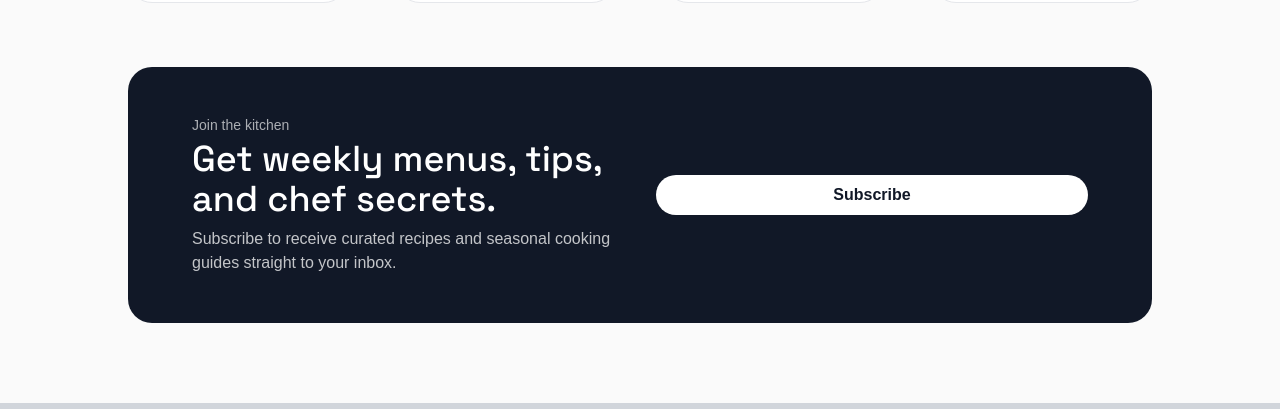
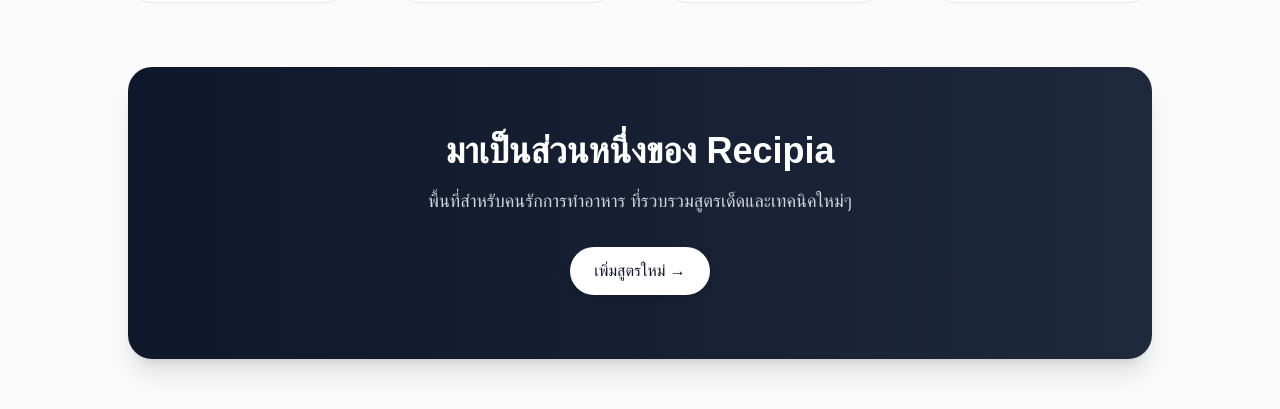
Before and after one commit to OlDeuS1/Recipia, a React (Vite) app: page / in a window 1280 px wide. Shown: the part 1754-2163 px from the top of the page. Built offline with nearby package versions, Linux system fonts and the light colour scheme; a web font is replaced by a local one.

Commit message:
update CTASection

```diff
--- a/src/components/sections/CTASection.jsx
+++ b/src/components/sections/CTASection.jsx
@@ -1,19 +1,19 @@
 function CTASection() {
   return (
-    <section className="bg-gray-900 text-white rounded-3xl px-6 md:px-16 py-12 grid grid-cols-1 md:grid-cols-2 gap-8 items-center">
-      <div>
-        <p className="text-white/65 text-sm mb-1">Join the kitchen</p>
-        <h2 className="m-0 mb-2 font-display text-3xl md:text-4xl">
-          Get weekly menus, tips, and chef secrets.
+    <section className="bg-gray-50">
+      <div className="bg-gradient-to-r from-slate-900 to-slate-800 rounded-3xl py-16 px-6 text-center shadow-xl">
+        <h2 className="text-3xl md:text-4xl font-bold text-white mb-4">
+          มาเป็นส่วนหนึ่งของ Recipia
         </h2>
-        <p className="m-0 text-white/75">
-          Subscribe to receive curated recipes and seasonal cooking guides
-          straight to your inbox.
+
+        <p className="text-gray-300 mb-8 text-base md:text-lg">
+          พื้นที่สำหรับคนรักการทำอาหาร ที่รวบรวมสูตรเด็ดและเทคนิคใหม่ๆ
         </p>
+
+        <button className="bg-white text-slate-900 px-6 py-3 rounded-full font-medium hover:scale-105 transition-all duration-200 shadow-md">
+          เพิ่มสูตรใหม่ →
+        </button>
       </div>
-      <button className="inline-flex items-center justify-center gap-2 bg-white text-gray-900 px-5 py-2 rounded-full font-semibold cursor-pointer transition-colors hover:bg-gray-100">
-        Subscribe
-      </button>
     </section>
   );
 }
```
